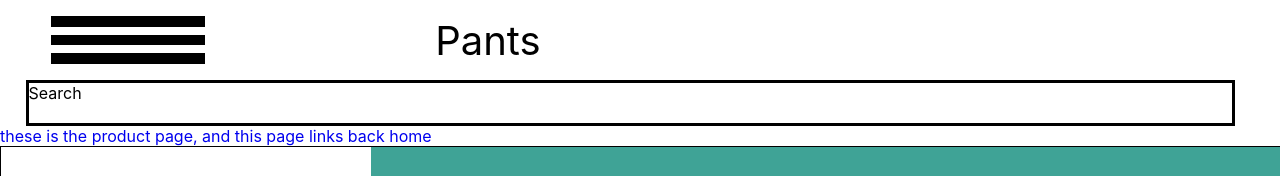
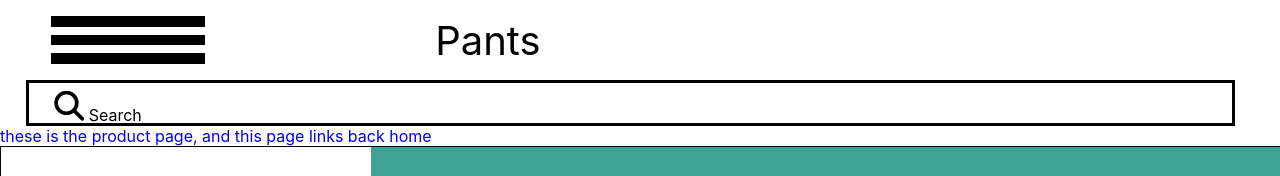
Before and after one commit to cyberstizz/MogulFashion, a React (Create React App) app in the folder mogul_fashion/: page /products in a window 1280 px wide. Shown: the top 176 px of the page. Built offline with nearby package versions, Linux system fonts and the light colour scheme.

Commit message:
added in the search icon from font awesome

```diff
--- a/mogul_fashion/src/components/ProductPage.js
+++ b/mogul_fashion/src/components/ProductPage.js
@@ -14,7 +14,7 @@ const ProductPage = () => {
                 <Hamburger />
                 <span className='pantsHeader'><SexHeader header="Pants" marginLeft="4vw" /></span>
             </header>
-            <section className="searchBar">Search</section>
+            <section className="searchBar"><i class="fa fa-search" aria-hidden="true" style={{fontSize: "30px", marginLeft: "2vw", marginTop: "1vh"}}></i> Search</section>
 
             <Link to="/"><div>these is the product page, and this page links back home</div></Link>
         </React.Fragment>
```
Also changed, not shown: mogul_fashion/src/components/ProductPage.scss (line endings or trailing spaces).
